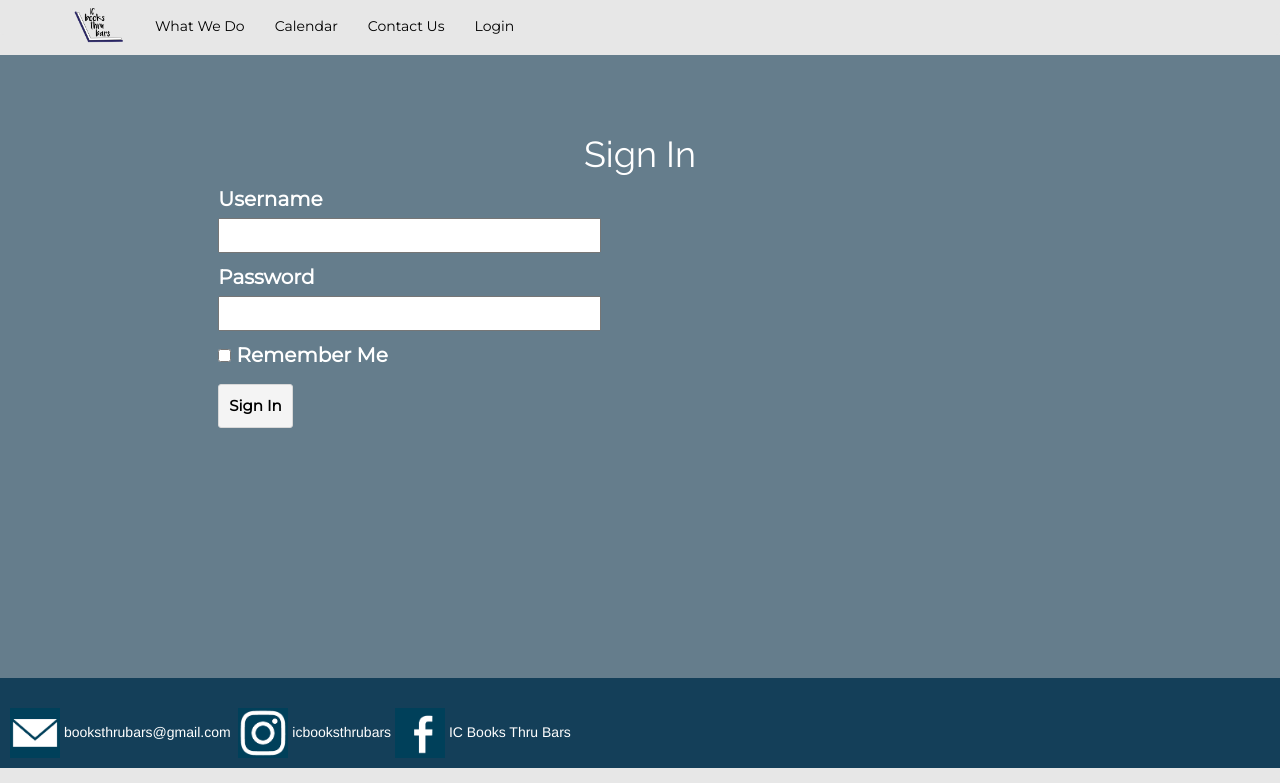
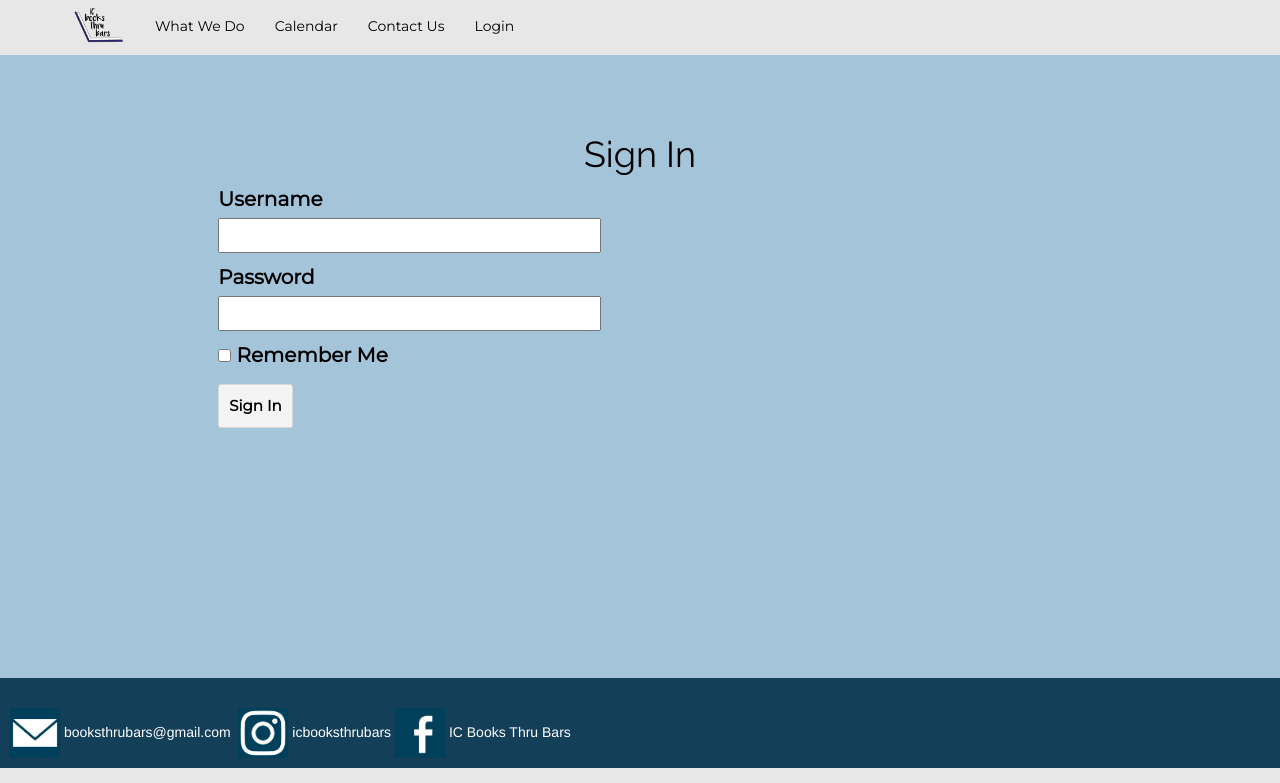
Before and after one commit to klpolley/books_thru_bars, a Flask app: page /login in a window 1280 px wide. Shown: the part 17-800 px from the top of the page. Run offline with Flask 2, Linux system fonts and the light colour scheme; some libraries are stand-ins or nearby versions.

Commit message:
fixed login page so text shows up

```diff
--- a/app/templates/login.html
+++ b/app/templates/login.html
@@ -10,12 +10,12 @@
                 h1, h2, h3, h4, h5, h6 {
                     font-family: 'Raleway',sans-serif;
                     text-align: center;
-                    color: white;
+                    color: black;
                 }
                 p {
                     font-family: 'Montserrat', serif;
                     font-size: 20px;
-                    color: white;
+                    color: black;
                 }
                 body {
                     background-color: #E7E7E7;
@@ -45,7 +45,7 @@
             </style>
         </head>
         <body>
-        <div class="row" style="background-color: #657D8C">
+        <div class="row" style="background-color: #a3c4d9">
             <br />
             <br />
             <br />
@@ -56,7 +56,8 @@
                     <form action="" method="post">
                         {{ form.hidden_tag() }}
                         <p>
-                        {{ form.username.label }}<br>{{ form.username(size=32) }}
+                        {{ form.username.label }}<br>
+                            {{ form.username(size=32) }}
                         {% for error in form.username.errors %}
                             <span style="color:red">[{{ error }}]</span>
                         {% endfor %}
```
